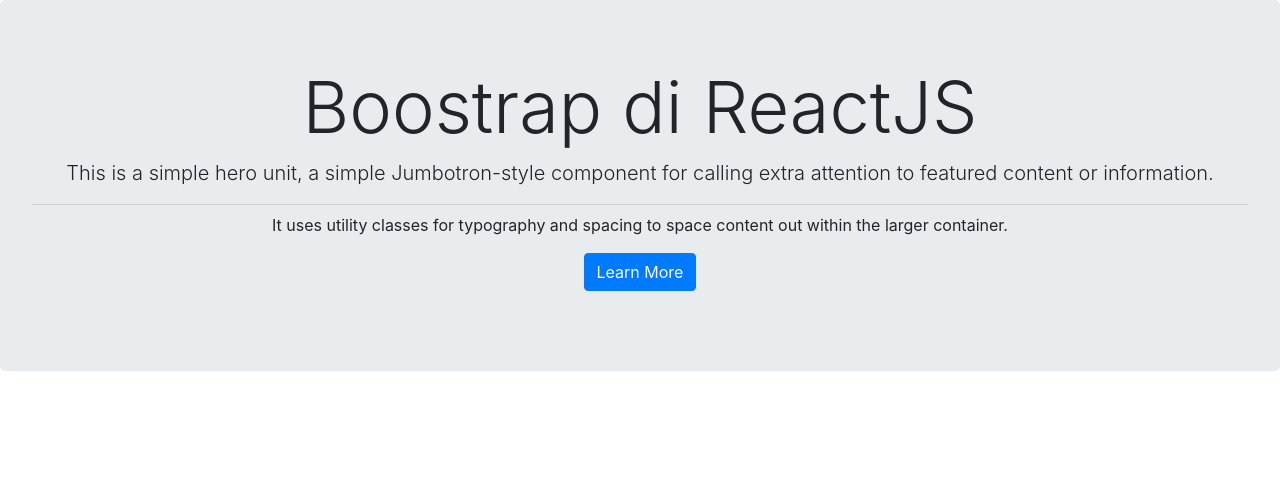
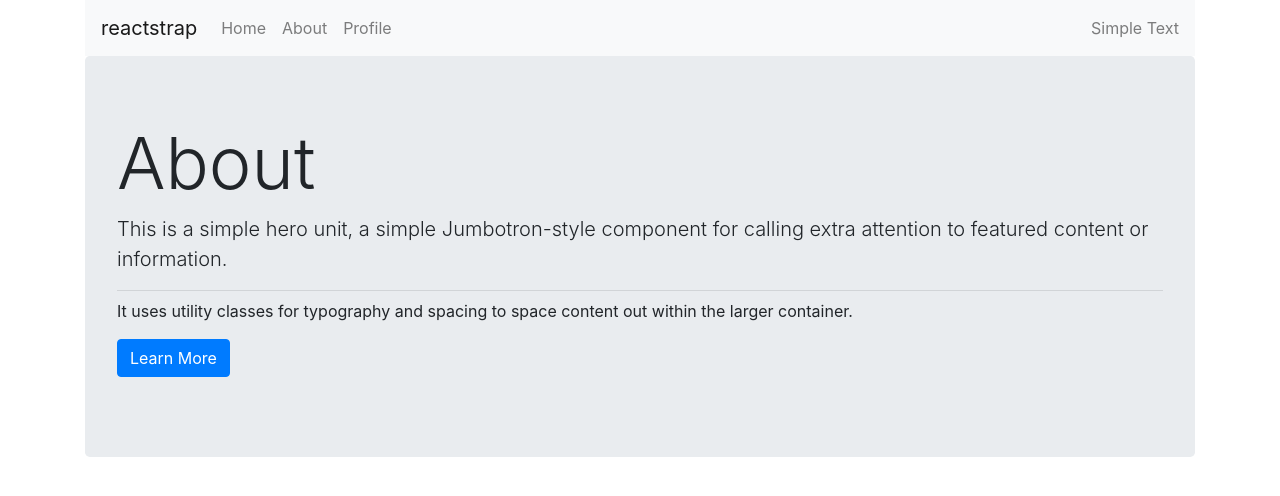
Before and after one commit to densuz/reactJs, a React (Create React App) app: page /About in a window 1280 px wide. Shown: the top 496 px of the page. Built offline with nearby package versions, Linux system fonts and the light colour scheme.

Commit message:
#8 Berhasil install React Router & Implementasi React Router

```diff
--- a/package.json
+++ b/package.json
@@ -7,6 +7,7 @@
     "cra-template": "1.0.3",
     "react": "^16.13.1",
     "react-dom": "^16.13.1",
+    "react-router-dom": "^5.2.0",
     "react-scripts": "3.4.1",
     "reactstrap": "^8.5.0"
   },
--- a/src/App.js
+++ b/src/App.js
@@ -1,18 +1,29 @@
-import React from 'react';
+import React, { Profiler } from 'react';
 //import logo from './logo.svg';
 import './App.css';
 //import Home from './Component/Fungsional/Home'
 //import Beranda from './Component/Class/Beranda'
 //import './Component/Class/Parent'
 //import Parent from './Component/Class/Parent';
-import BoostrapComp from './Component/Class/BoostrapComp';
+//import BoostrapComp from './Component/Class/BoostrapComp';
+
+import { BrowserRouter, Route, Switch } from 'react-router-dom';
+import NavbarComp from './Component/Fungsional/NavbarComp';
+import HomePage from './Component/Fungsional/Homepage';
+import AboutComp from './Component/Fungsional/AboutComp';
+import Profile from './Component/Fungsional/Profile';
 
 function App() {
   return (
-    <div className="App">
-      <BoostrapComp />
+    <BrowserRouter>
+      <NavbarComp />
+      <Switch>
+        <Route exact path="/" component={HomePage} />
+        <Route exact path="/About" component={AboutComp} />
+        <Route exact path="/Profile" component={Profile} />
+      </Switch>
 
-    </div>
+    </BrowserRouter>
 
   );
 }
--- /dev/null
+++ b/src/Component/Fungsional/AboutComp.jsx
@@ -0,0 +1,25 @@
+import React from 'react'
+import { Jumbotron, Button, Container, Row, Col} from 'reactstrap';
+
+
+function AboutComp() {
+    return (
+        <div>
+            <Container>
+           <Jumbotron>
+                <h1 className="display-3">About</h1>
+                <p className="lead">This is a simple hero unit, a simple Jumbotron-style component for calling extra attention to featured content or information.</p>
+                <hr className="my-2" />
+                <p>It uses utility classes for typography and spacing to space content out within the larger container.</p>
+                <p className="lead">
+                    <Button color="primary">Learn More</Button>
+                </p>
+            </Jumbotron>
+
+            </Container>
+
+        </div>
+    )
+}
+
+export default AboutComp;
--- /dev/null
+++ b/src/Component/Fungsional/Homepage.jsx
@@ -0,0 +1,20 @@
+import React from 'react'
+import { Jumbotron, Button } from 'reactstrap';
+
+function HomePage() {
+    return (
+        <div>
+            <Jumbotron>
+                <h1 className="display-3">Homepage</h1>
+                <p className="lead">This is a simple hero unit, a simple Jumbotron-style component for calling extra attention to featured content or information.</p>
+                <hr className="my-2" />
+                <p>It uses utility classes for typography and spacing to space content out within the larger container.</p>
+                <p className="lead">
+                    <Button color="primary">Learn More</Button>
+                </p>
+            </Jumbotron>
+        </div>
+    )
+}
+
+export default HomePage;
--- /dev/null
+++ b/src/Component/Fungsional/NavbarComp.jsx
@@ -0,0 +1,45 @@
+import React, { useState } from 'react';
+import {
+    Collapse,
+    Navbar,
+    NavbarToggler,
+    NavbarBrand,
+    Nav,
+    NavItem,
+    NavLink,
+    NavbarText,
+    Container
+} from 'reactstrap';
+
+const NavbarComp = (props) => {
+    const [isOpen, setIsOpen] = useState(false);
+
+    const toggle = () => setIsOpen(!isOpen);
+
+    return (
+        <div>
+            <Container>
+            <Navbar color="light" light expand="md">
+                <NavbarBrand href="/">reactstrap</NavbarBrand>
+                <NavbarToggler onClick={toggle} />
+                <Collapse isOpen={isOpen} navbar>
+                    <Nav className="mr-auto" navbar>
+                        <NavItem>
+                            <NavLink href="/">Home</NavLink>
+                        </NavItem>
+                        <NavItem>
+                            <NavLink href="/About">About</NavLink>
+                        </NavItem>
+                        <NavItem>
+                            <NavLink href="/Profile">Profile</NavLink>
+                        </NavItem>
+                    </Nav>
+                    <NavbarText>Simple Text</NavbarText>
+                </Collapse>
+            </Navbar>
+            </Container>
+        </div>
+    )
+}
+
+export default NavbarComp;
--- /dev/null
+++ b/src/Component/Fungsional/Profile.jsx
@@ -0,0 +1,22 @@
+import React from 'react'
+import { Jumbotron, Button, Container, Row, Col } from 'reactstrap';
+
+function Profile() {
+    return (
+        <div>
+            <Jumbotron>
+                <h1 className="display-3">About</h1>
+                <p className="lead">This is a simple hero unit, a simple Jumbotron-style component for calling extra attention to featured content or information.</p>
+                <hr className="my-2" />
+                <p>It uses utility classes for typography and spacing to space content out within the larger container.</p>
+                <p className="lead">
+                    <Button color="primary">Learn More</Button>
+                </p>
+            </Jumbotron>
+
+
+        </div>
+    )
+}
+
+export default Profile;
```
Also changed, not shown: 1 other file (tests, documents, lock files or other folders).
